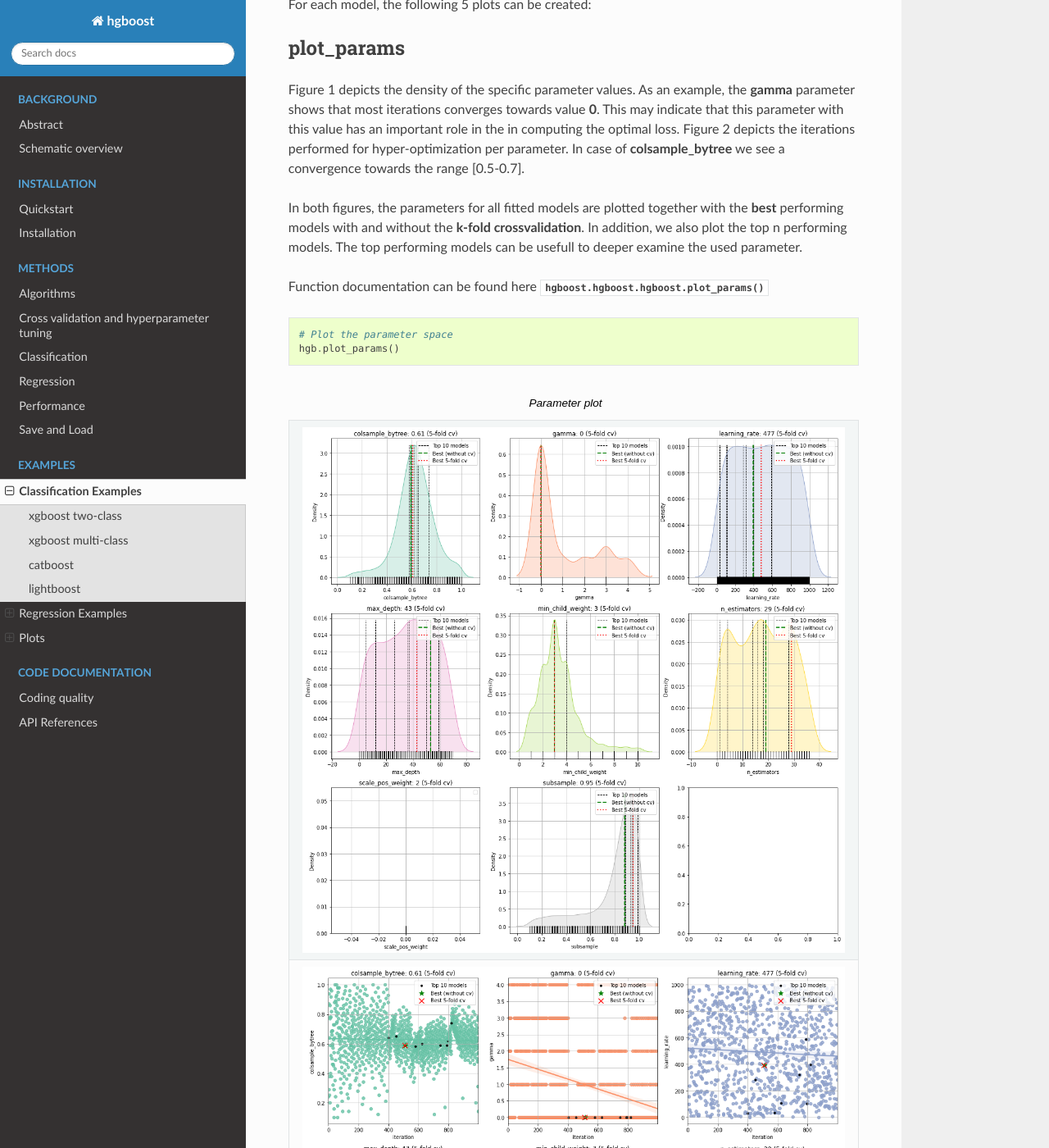
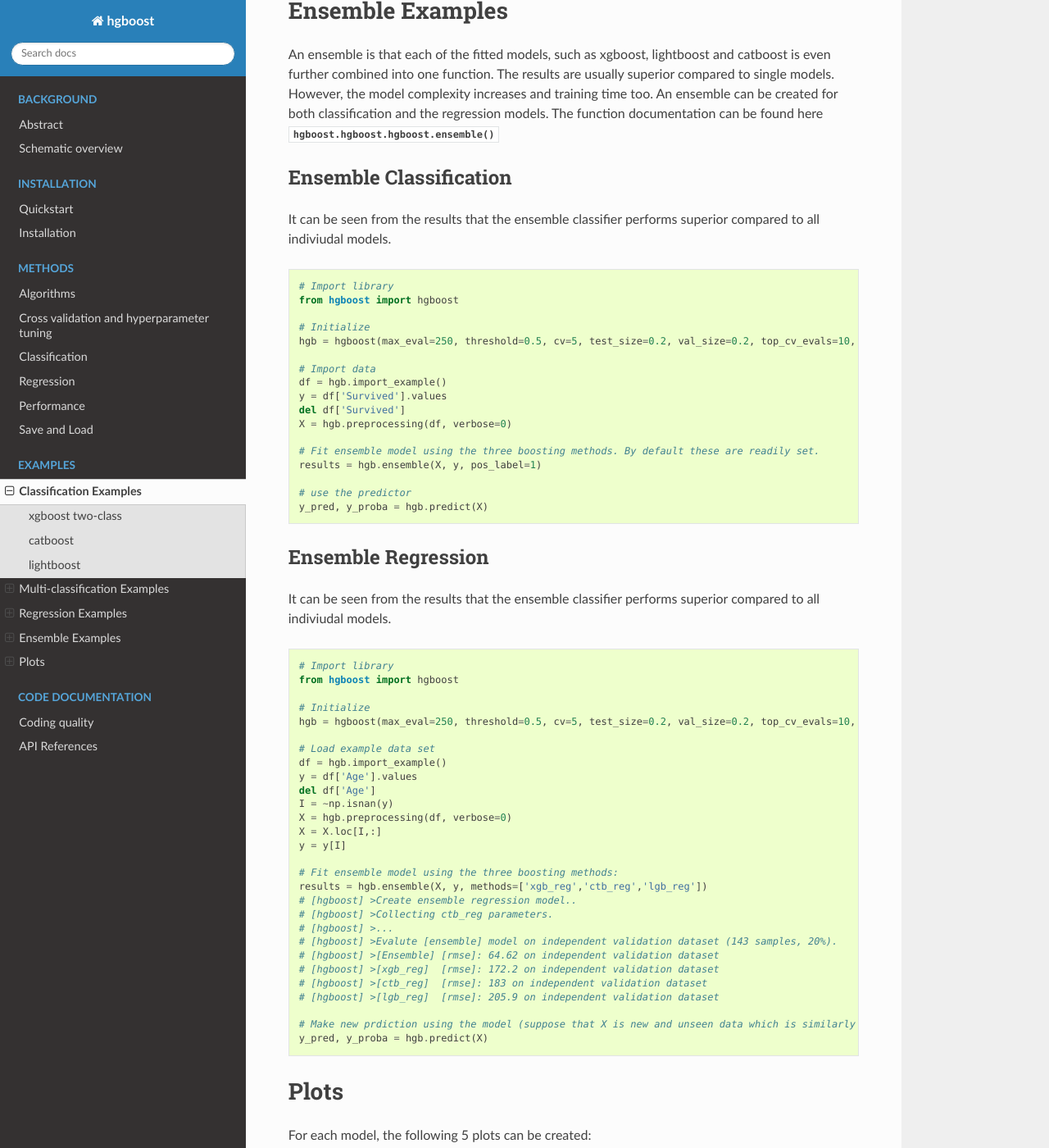
Before and after one commit to erdogant/hgboost, a Sphinx documentation site: the page built from docs/source/Examples.rst, in a window 1280 px wide and 1400 px high, scrolled down 5866 px. Shown: the whole window at 82% size. Built offline with Sphinx 7.4.7 and the Read the Docs theme 2.0.0, drawn with Linux system fonts in a browser that asks for light colours; some of the changed text lies outside the part shown.

Commit message:
update sphinx pages

```diff
--- a/docs/source/Abstract.rst
+++ b/docs/source/Abstract.rst
@@ -32,7 +32,7 @@ Results
     ``hgboost`` is a python package for hyperparameter optimization for xgboost, catboost and lightboost using cross-validation, and evaluating the results on an independent validation set.
     There are many implementations of gradient boosting, some efficently uses the GPU, whereas others have specific interfaces.
     For this library ``hgboost``, we incorporated the *eXtreme Gradient Boosting* ``xgboost`` [2], *Light Gradient Boosting Machine* ``LightGBM`` [3],
-    and *Category Gradient Boosting* ``catboost`` [4].
+    and *Category Gradient Boosting* ``catboost`` [4]. We also created the option to learn an ``ensemble`` model.
 
 
 Schematic overview
--- a/docs/source/Examples.rst
+++ b/docs/source/Examples.rst
@@ -32,54 +32,6 @@ Function documentation can be found here :func:`hgboost.hgboost.hgboost.xgboost`
     # [hgboost] >Number of variables in search space is [10], loss function: [f1].
     # [hgboost] >method: xgb_clf
     # [hgboost] >eval_metric: f1
-    # [hgboost] >greater_is_better: True
-    # [hgboost] >Total datset: (891, 204)
-    # [hgboost] >Hyperparameter optimization..
-
-    # Plot the parameter space
-    hgb.plot_params()
-    # Plot the summary results
-    hgb.plot()
-    # Plot the best performing tree
-    hgb.treeplot()
-    # Plot results on the validation set
-    hgb.plot_validation()
-    # Plot results on the cross-validation
-    hgb.plot_cv()
-
-    # Make new prdiction using the model (suppose that X is new and unseen data which is similarly prepared as for the learning process)
-    y_pred, y_proba = hgb.predict(X)
-
-
-
-xgboost multi-class
----------------------
-
-Function documentation can be found here :func:`hgboost.hgboost.hgboost.xgboost`
-
-.. code:: python
-
-    # Import library
-    from hgboost import hgboost
-
-    # Initialize
-    hgb = hgboost(max_eval=250, threshold=0.5, cv=5, test_size=0.2, val_size=0.2, top_cv_evals=10, random_state=None, verbose=3)
-
-    # Load example data set
-    df = hgb.import_example()
-    # Prepare data for classification
-    y = df['Parch'].values
-    y[y>=3]=3
-    del df['Parch']
-    X = hgb.preprocessing(df, verbose=0)
-
-    # Fit best model with desired evaluation metric:
-    results = hgb.xgboost(X, y, method='xgb_clf_multi', eval_metric='kappa')
-    # [hgboost] >Start hgboost classification..
-    # [hgboost] >Collecting xgb_clf parameters.
-    # [hgboost] >Number of variables in search space is [10], loss function: [kappa].
-    # [hgboost] >method: xgb_clf_multi
-    # [hgboost] >eval_metric: kappa
     # [hgboost] >greater_is_better: True
     # [hgboost] >Total datset: (891, 204)
     # [hgboost] >Hyperparameter optimization..
@@ -172,6 +124,56 @@ Function documentation can be found here :func:`hgboost.hgboost.hgboost.lightboo
     # [hgboost] >Number of variables in search space is [10], loss function: [auc].
     # [hgboost] >method: lgb_clf
     # [hgboost] >eval_metric: auc
+    # [hgboost] >greater_is_better: True
+    # [hgboost] >Total datset: (891, 204)
+    # [hgboost] >Hyperparameter optimization..
+
+    # Plot the parameter space
+    hgb.plot_params()
+    # Plot the summary results
+    hgb.plot()
+    # Plot the best performing tree
+    hgb.treeplot()
+    # Plot results on the validation set
+    hgb.plot_validation()
+    # Plot results on the cross-validation
+    hgb.plot_cv()
+
+    # Make new prdiction using the model (suppose that X is new and unseen data which is similarly prepared as for the learning process)
+    y_pred, y_proba = hgb.predict(X)
+
+
+Multi-classification Examples
+''''''''''''''''''''''''''''''
+
+xgboost multi-class
+---------------------
+
+Function documentation can be found here :func:`hgboost.hgboost.hgboost.xgboost`
+
+.. code:: python
+
+    # Import library
+    from hgboost import hgboost
+
+    # Initialize
+    hgb = hgboost(max_eval=250, threshold=0.5, cv=5, test_size=0.2, val_size=0.2, top_cv_evals=10, random_state=None, verbose=3)
+
+    # Load example data set
+    df = hgb.import_example()
+    # Prepare data for classification
+    y = df['Parch'].values
+    y[y>=3]=3
+    del df['Parch']
+    X = hgb.preprocessing(df, verbose=0)
+
+    # Fit best model with desired evaluation metric:
+    results = hgb.xgboost(X, y, method='xgb_clf_multi', eval_metric='kappa')
+    # [hgboost] >Start hgboost classification..
+    # [hgboost] >Collecting xgb_clf parameters
+    # [hgboost] >Number of variables in search space is [10], loss function: [kappa]
+    # [hgboost] >method: xgb_clf_multi
+    # [hgboost] >eval_metric: kappa
     # [hgboost] >greater_is_better: True
     # [hgboost] >Total datset: (891, 204)
     # [hgboost] >Hyperparameter optimization..
@@ -338,6 +340,82 @@ Function documentation can be found here :func:`hgboost.hgboost.hgboost.catboost
     y_pred, y_proba = hgb.predict(X)
 
 
+Ensemble Examples
+''''''''''''''''''''''''
+
+An ensemble is that each of the fitted models, such as xgboost, lightboost and catboost is even further combined into one function.
+The results are usually superior compared to single models. However, the model complexity increases and training time too.
+An ensemble can be created for both classification and the regression models.
+The function documentation can be found here :func:`hgboost.hgboost.hgboost.ensemble`
+
+
+Ensemble Classification
+-------------------------
+
+It can be seen from the results that the ensemble classifier performs superior compared to all indiviudal models.
+
+.. code:: python
+
+    # Import library
+    from hgboost import hgboost
+
+    # Initialize
+    hgb = hgboost(max_eval=250, threshold=0.5, cv=5, test_size=0.2, val_size=0.2, top_cv_evals=10, random_state=None, verbose=3)
+
+    # Import data
+    df = hgb.import_example()
+    y = df['Survived'].values
+    del df['Survived']
+    X = hgb.preprocessing(df, verbose=0)
+
+    # Fit ensemble model using the three boosting methods. By default these are readily set.
+    results = hgb.ensemble(X, y, pos_label=1)
+
+    # use the predictor
+    y_pred, y_proba = hgb.predict(X)
+
+
+Ensemble Regression
+-------------------------
+
+It can be seen from the results that the ensemble classifier performs superior compared to all indiviudal models.
+
+.. code:: python
+
+    # Import library
+    from hgboost import hgboost
+
+    # Initialize
+    hgb = hgboost(max_eval=250, threshold=0.5, cv=5, test_size=0.2, val_size=0.2, top_cv_evals=10, random_state=None)
+
+    # Load example data set
+    df = hgb.import_example()
+    y = df['Age'].values
+    del df['Age']
+    I = ~np.isnan(y)
+    X = hgb.preprocessing(df, verbose=0)
+    X = X.loc[I,:]
+    y = y[I]
+
+    # Fit ensemble model using the three boosting methods:
+    results = hgb.ensemble(X, y, methods=['xgb_reg','ctb_reg','lgb_reg'])
+    # [hgboost] >Create ensemble regression model..
+    # [hgboost] >Collecting ctb_reg parameters.
+    # [hgboost] >...
+    # [hgboost] >Evalute [ensemble] model on independent validation dataset (143 samples, 20%).
+    # [hgboost] >[Ensemble] [rmse]: 64.62 on independent validation dataset
+    # [hgboost] >[xgb_reg]  [rmse]: 172.2 on independent validation dataset
+    # [hgboost] >[ctb_reg]  [rmse]: 183 on independent validation dataset
+    # [hgboost] >[lgb_reg]  [rmse]: 205.9 on independent validation dataset
+
+    # Make new prdiction using the model (suppose that X is new and unseen data which is similarly prepared as for the learning process)
+    y_pred, y_proba = hgb.predict(X)
+
+
+
+
+
+
 Plots
 ''''''''''''''''''''''''
 
--- a/docs/source/index.rst
+++ b/docs/source/index.rst
@@ -10,8 +10,10 @@
     * 2. Determines the best scoring model(s) using k-fold cross validation.
     * 3. Evaluates best model on independent evaluation set.
     * 4. Fit model on entire input-data using the best model.
-    * 5. Return model, space and test/evaluation results.
-    * 6. Makes insightful plots.
+    * 5. Works for classification and regression
+    * 6. Creating an ensemble of all available methods is a one-liner.
+    * 7. Return model, space and test/evaluation results.
+    * 8. Makes insightful plots.
 
 
 Content
```
Also changed, not shown: 1 other file.
